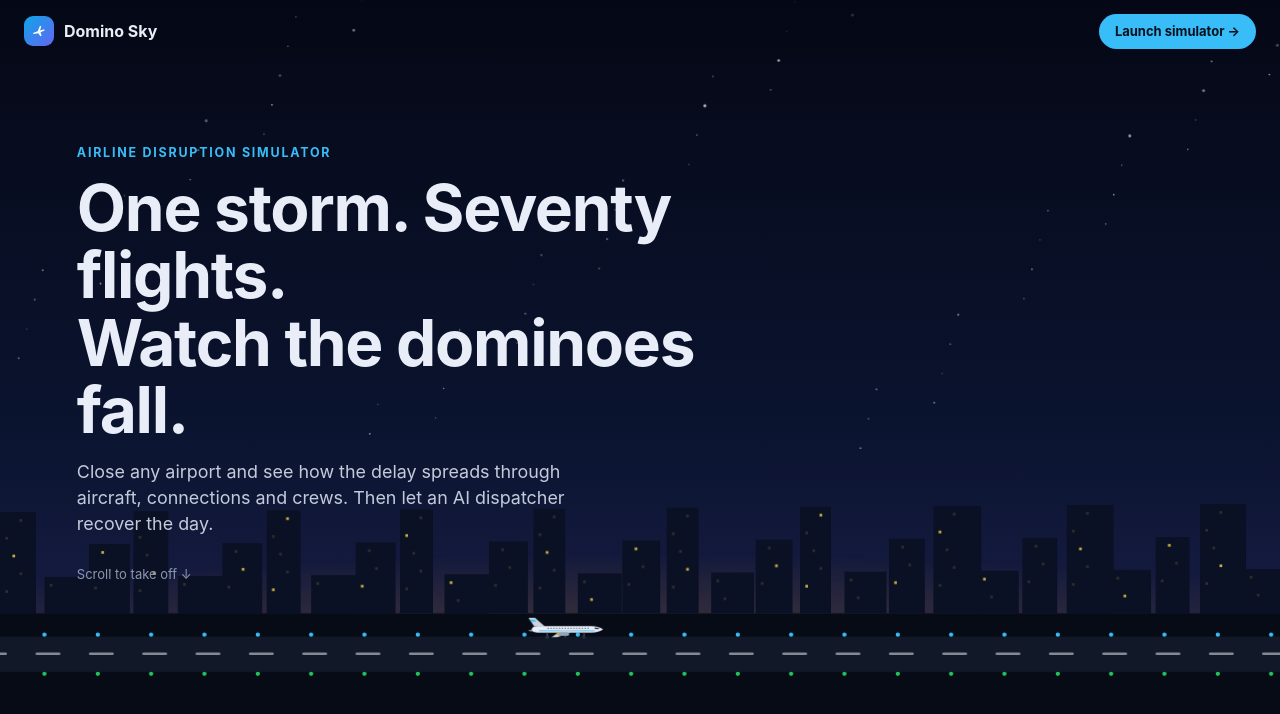
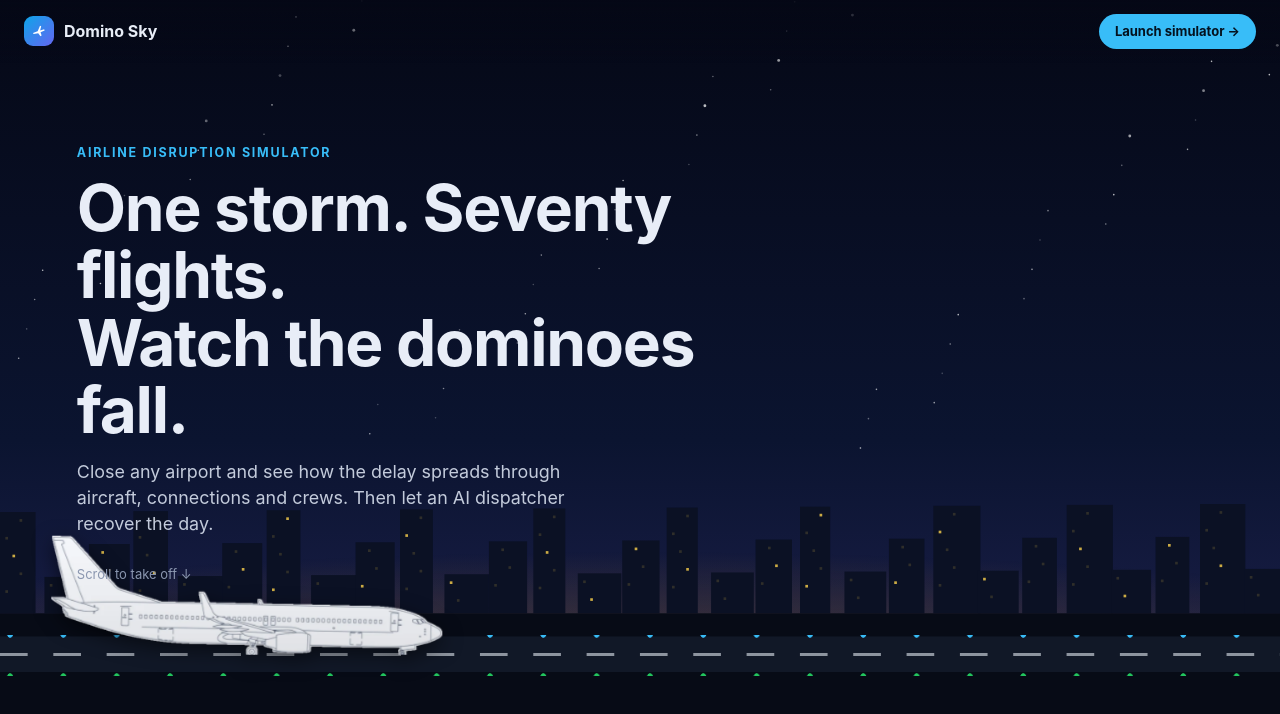
Before and after one commit to signalfern/domino-sky, a React (Vite) app: page / in a window 1280 px wide. Shown: the top 714 px of the page. Built offline with nearby package versions, Linux system fonts and the light colour scheme.

Commit message:
feat: realistic 737 on landing; smooth GPU-layer scroll animation with eased progress
Co-Authored-By: Claude Opus 5.5 <noreply@anthropic.com>

```diff
--- a/src/Landing.tsx
+++ b/src/Landing.tsx
@@ -10,7 +10,7 @@ const easeIn = (t: number) => t * t;
 
 /**
  * Plane pose in the 1600×900 scene for scroll progress p, kept inside the part of the
- * scene that a screen of w×h shows (the SVG uses preserveAspectRatio "slice").
+ * scene that a screen of w×h shows (the scene is scaled to cover the screen, like "slice").
  */
 export function planePose(p: number, w: number, h: number) {
   const k = Math.max(w / 1600, h / 900);
@@ -30,45 +30,19 @@ export function planePose(p: number, w: number, h: number) {
   const y = yGround - climb * (yGround - (y0 + vh * 0.24));
   const rot = -13 * smooth(0.3, 0.44, p) + 4 * smooth(0.8, 1, p);
   const s = s0 * (1 - 0.32 * smooth(0.45, 1, p));
-  return { x, y, rot, s, roll, view: { x0, y0, vw, vh } };
+  return { x, y, rot, s, s0, roll, k, view: { x0, y0, vw, vh } };
 }
 
 /** Opacity of a caption that fades in over [a, a+f] and out over [b-f, b]. */
 const band = (p: number, a: number, b: number, f = 0.05) => Math.min(smooth(a, a + f, p), 1 - smooth(b - f, b, p));
 
 const STARS = Array.from({ length: 70 }, (_, i) => ({ x: (i * 377) % 1600, y: (i * 151) % 520, r: i % 7 === 0 ? 1.6 : 0.9 }));
-const LIGHTS = Array.from({ length: 80 }, (_, i) => i * 60);
 const SKYLINE = Array.from({ length: 34 }, (_, i) => ({ x: i * 50 - 20, w: 34 + ((i * 13) % 20), h: 40 + ((i * 37) % 110) }));
-
-function Plane() {
-  return (
-    <g transform="translate(-100 -30)">
-      {/* vertical tail */}
-      <path d="M28 23 L14 2 L30 2 L54 23 Z" fill="#cbd5e1" />
-      <path d="M17 6 L29 6 L33 11 L21 11 Z" fill="#38bdf8" />
-      {/* horizontal stabiliser */}
-      <path d="M30 29 L12 33 L20 35 L46 31 Z" fill="#94a3b8" />
-      {/* fuselage */}
-      <path d="M22 30 C22 25 28 22 40 22 L168 22 C181 22 191 26 197 30 C191 34 181 38 168 38 L40 38 C28 38 22 35 22 30 Z" fill="#e8edf7" />
-      <path d="M40 33.5 L176 33.5" stroke="#38bdf8" strokeWidth="2" />
-      {/* windows */}
-      {Array.from({ length: 15 }, (_, i) => (
-        <circle key={i} cx={62 + i * 7} cy={27.5} r={1.3} fill="#334155" />
-      ))}
-      <path d="M177 25.5 L188 27.5 L185 29.5 L176 29 Z" fill="#1e293b" />
-      {/* wing + engine */}
-      <path d="M96 32 L70 50 L84 50 L126 33 Z" fill="#cbd5e1" />
-      <rect x="86" y="37" width="28" height="9" rx="4.5" fill="#94a3b8" />
-      <circle className="lp-engine" cx="86" cy="41.5" r="3" fill="#f59e0b" />
-      {/* landing gear */}
-      <g className="lp-gear">
-        <path d="M60 38 L60 47 M150 38 L150 47 M104 46 L104 50" stroke="#64748b" strokeWidth="2" />
-        <circle cx="60" cy="49" r="3" fill="#0f172a" stroke="#64748b" />
-        <circle cx="150" cy="49" r="3" fill="#0f172a" stroke="#64748b" />
-      </g>
-    </g>
-  );
-}
+const CLOUDS = [
+  [6, 14, 1], [32, 4, 0.8], [61, 18, 1.2], [86, 7, 0.9], [18, 38, 1.1], [72, 40, 0.8],
+] as const;
+const PLANE_RATIO = 940 / 286;
+const LIGHT_GAP = 60; // scene units between runway lights
 
 interface Props {
   onLaunch: () => void;
@@ -77,12 +51,12 @@ interface Props {
 
 export default function Landing({ onLaunch, prefetch }: Props) {
   const heroRef = useRef<HTMLElement>(null);
-  const planeRef = useRef<SVGGElement>(null);
-  const groundRef = useRef<SVGGElement>(null);
-  const lightsRef = useRef<SVGGElement>(null);
-  const cloudsRef = useRef<SVGGElement>(null);
-  const trailRef = useRef<SVGPathElement>(null);
-  const starsRef = useRef<SVGGElement>(null);
+  const planeRef = useRef<HTMLDivElement>(null);
+  const trailRef = useRef<HTMLDivElement>(null);
+  const groundRef = useRef<HTMLDivElement>(null);
+  const lightsRef = useRef<HTMLDivElement>(null);
+  const cloudsRef = useRef<HTMLDivElement>(null);
+  const starsRef = useRef<SVGSVGElement>(null);
   const capRefs = useRef<(HTMLDivElement | null)[]>([]);
   const titleRef = useRef<HTMLDivElement>(null);
   const progRef = useRef<HTMLDivElement>(null);
@@ -94,53 +68,96 @@ export default function Landing({ onLaunch, prefetch }: Props) {
   }, [prefetch]);
 
   useEffect(() => {
+    const reduce = window.matchMedia('(prefers-reduced-motion: reduce)').matches;
     let raf = 0;
-    const render = () => {
-      raf = 0;
+    let shown = -1; // smoothed progress
+    let layout = { w: 0, h: 0, k: 1, x0: 0, y0: 0 };
+
+    const target = () => {
       const hero = heroRef.current;
-      if (!hero) return;
-      const total = hero.offsetHeight - window.innerHeight;
-      const p = clamp(-hero.getBoundingClientRect().top / Math.max(total, 1));
+      if (!hero) return 0;
+      return clamp(-hero.getBoundingClientRect().top / Math.max(hero.offsetHeight - window.innerHeight, 1));
+    };
 
-      const { x, y, rot, s, roll } = planePose(p, window.innerWidth, window.innerHeight);
-      planeRef.current?.setAttribute('transform', `translate(${x.toFixed(1)} ${y.toFixed(1)}) rotate(${rot.toFixed(2)}) scale(${s.toFixed(3)})`);
-      planeRef.current?.style.setProperty('--gear', String(1 - smooth(0.46, 0.54, p)));
+    const relayout = () => {
+      const w = window.innerWidth;
+      const h = window.innerHeight;
+      const pose = planePose(0, w, h);
+      layout = { w, h, k: pose.k, x0: pose.view.x0, y0: pose.view.y0 };
+      const plane = planeRef.current;
+      if (plane) {
+        const pw = 200 * pose.s0 * pose.k;
+        plane.style.width = `${pw}px`;
+        plane.style.height = `${pw / PLANE_RATIO}px`;
+      }
+      const lights = lightsRef.current;
+      if (lights) {
+        lights.style.top = `${(714 - layout.y0) * layout.k}px`;
+        lights.style.height = `${46 * layout.k}px`;
+        lights.style.setProperty('--gap', `${LIGHT_GAP * layout.k}px`);
+      }
+    };
 
-      groundRef.current?.setAttribute('transform', `translate(0 ${(smooth(0.38, 1, p) * 420).toFixed(1)})`);
-      lightsRef.current?.setAttribute('transform', `translate(${(-(roll * 2200) - clamp((p - 0.4) / 0.6) * 600).toFixed(1)} 0)`);
-      starsRef.current?.setAttribute('transform', `translate(0 ${(p * 60).toFixed(1)})`);
+    const draw = (p: number) => {
+      const { k, x0, y0 } = layout;
+      const pose = planePose(p, layout.w, layout.h);
+      const px = (pose.x - x0) * k;
+      const py = (pose.y - y0) * k;
+      const plane = planeRef.current;
+      if (plane) {
+        plane.style.transform = `translate3d(${(px - plane.offsetWidth / 2).toFixed(1)}px, ${(py - plane.offsetHeight / 2).toFixed(1)}px, 0) rotate(${pose.rot.toFixed(2)}deg) scale(${(pose.s / pose.s0).toFixed(4)})`;
+      }
+      if (trailRef.current) trailRef.current.style.opacity = (smooth(0.5, 0.7, p) * 0.8).toFixed(3);
+      if (groundRef.current) groundRef.current.style.transform = `translate3d(0, ${(smooth(0.38, 1, p) * 420 * k).toFixed(1)}px, 0)`;
+      if (lightsRef.current) {
+        const run = (pose.roll * 2200 + clamp((p - 0.4) / 0.6) * 600) * k;
+        lightsRef.current.style.transform = `translate3d(${(-(run % (LIGHT_GAP * k))).toFixed(1)}px, 0, 0)`;
+      }
+      if (starsRef.current) starsRef.current.style.transform = `translate3d(0, ${(p * 60 * k).toFixed(1)}px, 0)`;
       if (cloudsRef.current) {
-        cloudsRef.current.setAttribute('transform', `translate(${(-p * 200).toFixed(1)} ${(560 - smooth(0.45, 1, p) * 520).toFixed(1)})`);
-        cloudsRef.current.style.opacity = String(smooth(0.42, 0.62, p));
-      }
-      if (trailRef.current) {
-        trailRef.current.style.opacity = String(smooth(0.5, 0.7, p) * 0.7);
-        trailRef.current.setAttribute('d', `M${(x - 95 * s).toFixed(1)} ${(y + 10).toFixed(1)} Q ${(x - 500).toFixed(1)} ${(y + 160).toFixed(1)} ${(x - 900).toFixed(1)} ${(y + 260).toFixed(1)}`);
+        cloudsRef.current.style.transform = `translate3d(${(-p * 200 * k).toFixed(1)}px, ${((560 - smooth(0.45, 1, p) * 520) * k).toFixed(1)}px, 0)`;
+        cloudsRef.current.style.opacity = smooth(0.42, 0.62, p).toFixed(3);
       }
       if (titleRef.current) {
-        const o = 1 - smooth(0.02, 0.1, p);
-        titleRef.current.style.opacity = String(o);
-        titleRef.current.style.transform = `translateY(${(-p * 120).toFixed(1)}px)`;
+        titleRef.current.style.opacity = (1 - smooth(0.02, 0.1, p)).toFixed(3);
+        titleRef.current.style.transform = `translate3d(0, ${(-p * 120).toFixed(1)}px, 0)`;
       }
       const bands: [number, number][] = [[0.1, 0.36], [0.38, 0.66], [0.68, 2]];
       capRefs.current.forEach((el, i) => {
         if (!el) return;
         const o = band(p, bands[i][0], bands[i][1]);
-        el.style.opacity = String(o);
-        el.style.transform = `translateY(${((1 - o) * 24).toFixed(1)}px)`;
-        el.style.pointerEvents = o > 0.5 ? 'auto' : 'none';
+        el.style.opacity = o.toFixed(3);
+        el.style.transform = `translate3d(0, ${((1 - o) * 24).toFixed(1)}px, 0)`;
+        el.style.visibility = o < 0.01 ? 'hidden' : 'visible';
       });
       if (progRef.current) progRef.current.style.transform = `scaleX(${p.toFixed(4)})`;
+      void y0;
     };
-    const onScroll = () => {
-      if (!raf) raf = requestAnimationFrame(render);
+
+    // Ease the shown progress toward the scroll position every frame: smooth even with stepped mouse wheels.
+    const tick = () => {
+      raf = 0;
+      const t = target();
+      shown = shown < 0 || reduce ? t : shown + (t - shown) * 0.16;
+      if (Math.abs(t - shown) < 0.0004) shown = t;
+      draw(shown);
+      if (shown !== t) raf = requestAnimationFrame(tick);
     };
-    render();
-    window.addEventListener('scroll', onScroll, { passive: true });
-    window.addEventListener('resize', onScroll);
+    const kick = () => {
+      if (!raf) raf = requestAnimationFrame(tick);
+    };
+    const onResize = () => {
+      relayout();
+      kick();
+    };
+
+    relayout();
+    tick();
+    window.addEventListener('scroll', kick, { passive: true });
+    window.addEventListener('resize', onResize);
     return () => {
-      window.removeEventListener('scroll', onScroll);
-      window.removeEventListener('resize', onScroll);
+      window.removeEventListener('scroll', kick);
+      window.removeEventListener('resize', onResize);
       cancelAnimationFrame(raf);
     };
   }, []);
@@ -167,32 +184,21 @@ export default function Landing({ onLaunch, prefetch }: Props) {
 
       <section className="lp-hero" ref={heroRef} aria-label="Take-off story">
         <div className="lp-sticky">
-          <svg className="lp-scene" viewBox="0 0 1600 900" preserveAspectRatio="xMidYMid slice" aria-hidden="true">
-            <defs>
-              <linearGradient id="lp-sky" x1="0" y1="0" x2="0" y2="1">
-                <stop offset="0" stopColor="#050816" />
-                <stop offset="0.55" stopColor="#0b1430" />
-                <stop offset="0.85" stopColor="#1b1f4a" />
-                <stop offset="1" stopColor="#3a1f4f" />
-              </linearGradient>
-              <radialGradient id="lp-glow" cx="0.5" cy="1" r="0.7">
-                <stop offset="0" stopColor="#f59e0b" stopOpacity="0.25" />
-                <stop offset="1" stopColor="#f59e0b" stopOpacity="0" />
-              </radialGradient>
-              <linearGradient id="lp-trail" x1="1" y1="0" x2="0" y2="0">
-                <stop offset="0" stopColor="#fff" stopOpacity="0.9" />
-                <stop offset="1" stopColor="#fff" stopOpacity="0" />
-              </linearGradient>
-            </defs>
-            <rect width="1600" height="900" fill="url(#lp-sky)" />
-            <g ref={starsRef}>
-              {STARS.map((s, i) => (
-                <circle key={i} cx={s.x} cy={s.y} r={s.r} fill="#fff" opacity={0.25 + (i % 5) * 0.12} />
-              ))}
-            </g>
-            <path ref={trailRef} fill="none" stroke="url(#lp-trail)" strokeWidth="3" strokeLinecap="round" style={{ opacity: 0 }} />
+          <div className="lp-sky" aria-hidden="true" />
+          <svg className="lp-layer" ref={starsRef} viewBox="0 0 1600 900" preserveAspectRatio="xMidYMid slice" aria-hidden="true">
+            {STARS.map((s, i) => (
+              <circle key={i} cx={s.x} cy={s.y} r={s.r} fill="#fff" opacity={0.25 + (i % 5) * 0.12} />
+            ))}
+          </svg>
 
-            <g ref={groundRef}>
+          <div className="lp-layer" ref={groundRef} aria-hidden="true">
+            <svg className="lp-fill" viewBox="0 0 1600 900" preserveAspectRatio="xMidYMid slice">
+              <defs>
+                <radialGradient id="lp-glow" cx="0.5" cy="1" r="0.7">
+                  <stop offset="0" stopColor="#f59e0b" stopOpacity="0.25" />
+                  <stop offset="1" stopColor="#f59e0b" stopOpacity="0" />
+                </radialGradient>
+              </defs>
               <rect x="0" y="560" width="1600" height="200" fill="url(#lp-glow)" />
               {SKYLINE.map((b, i) => (
                 <g key={i}>
@@ -202,33 +208,22 @@ export default function Landing({ onLaunch, prefetch }: Props) {
                   ))}
                 </g>
               ))}
-              <rect x="0" y="690" width="1600" height="210" fill="#070b16" />
+              <rect x="0" y="690" width="1600" height="900" fill="#070b16" />
               <rect x="0" y="716" width="1600" height="40" fill="#111827" />
-              <g ref={lightsRef}>
-                {LIGHTS.map((x) => (
-                  <g key={x}>
-                    <rect x={x} y="734" width="28" height="3" rx="1.5" fill="#e2e8f0" opacity="0.55" />
-                    <circle cx={x + 10} cy="714" r="2.4" fill="#38bdf8" />
-                    <circle cx={x + 10} cy="758" r="2.4" fill="#22c55e" />
-                  </g>
-                ))}
-              </g>
-            </g>
+            </svg>
+            <div className="lp-lights" ref={lightsRef} />
+          </div>
 
-            <g ref={cloudsRef} style={{ opacity: 0 }}>
-              {[[100, 120, 1], [520, 40, 0.8], [980, 160, 1.2], [1380, 60, 0.9], [300, 330, 1.1], [1150, 360, 0.8]].map(([cx, cy, k], i) => (
-                <g key={i} transform={`translate(${cx} ${cy}) scale(${k})`} opacity={0.5 + (i % 3) * 0.15}>
-                  <ellipse cx="0" cy="0" rx="140" ry="34" fill="#1e2a4a" />
-                  <ellipse cx="-50" cy="-18" rx="70" ry="30" fill="#24335a" />
-                  <ellipse cx="40" cy="-24" rx="80" ry="36" fill="#2a3b66" />
-                </g>
-              ))}
-            </g>
+          <div className="lp-layer lp-clouds" ref={cloudsRef} aria-hidden="true">
+            {CLOUDS.map(([x, y, s], i) => (
+              <div key={i} className="lp-cloud" style={{ left: `${x}%`, top: `${y}%`, transform: `scale(${s})`, opacity: 0.55 + (i % 3) * 0.15 }} />
+            ))}
+          </div>
 
-            <g ref={planeRef}>
-              <Plane />
-            </g>
-          </svg>
+          <div className="lp-plane" ref={planeRef} aria-hidden="true">
+            <div className="lp-trail" ref={trailRef} />
+            <img src="/plane-737.webp" alt="" width={940} height={286} decoding="async" fetchPriority="high" />
+          </div>
 
           <div className="lp-copy">
             <div className="lp-title" ref={titleRef}>
@@ -293,7 +288,7 @@ export default function Landing({ onLaunch, prefetch }: Props) {
         <a className="lp-btn big" href="/simulate" onClick={launch} onMouseEnter={() => void prefetch()}>
           Launch the simulator →
         </a>
-        <p className="lp-foot">Built for Prompt Wars · React, TypeScript, Gemini, Vercel</p>
+        <p className="lp-foot">Built for Prompt Wars · React, TypeScript, Gemini, Vercel · Aircraft drawing: Julien Scavini, Wikimedia Commons, CC BY-SA 3.0</p>
       </section>
     </div>
   );
--- a/src/landing.css
+++ b/src/landing.css
@@ -12,11 +12,21 @@
 .lp-btn.big { padding: 16px 30px; font-size: 17px; }
 
 .lp-hero { height: 340vh; position: relative; }
-.lp-sticky { position: sticky; top: 0; height: 100vh; overflow: hidden; }
-.lp-scene { position: absolute; inset: 0; width: 100%; height: 100%; display: block; }
-.lp-scene g { will-change: transform; }
-.lp-gear { opacity: var(--gear, 1); }
-.lp-engine { animation: lp-flicker .25s infinite alternate; }
+.lp-sticky { position: sticky; top: 0; height: 100vh; overflow: hidden; contain: layout paint; }
+.lp-sky { position: absolute; inset: 0; background: linear-gradient(#050816 0%, #0b1430 55%, #1b1f4a 85%, #3a1f4f 100%); }
+.lp-layer { position: absolute; inset: 0; width: 100%; height: 100%; will-change: transform; pointer-events: none; }
+.lp-fill { position: absolute; inset: 0; width: 100%; height: 100%; display: block; }
+.lp-lights { position: absolute; left: 0; width: calc(100% + 120px); --gap: 60px;
+  background:
+    radial-gradient(circle at 10px 0, #38bdf8 0 2.4px, transparent 3px) 0 0 / var(--gap) 6px repeat-x,
+    linear-gradient(90deg, #e2e8f099 0 28px, transparent 28px) 0 calc(50% - 1px) / var(--gap) 3px repeat-x,
+    radial-gradient(circle at 10px 100%, #22c55e 0 2.4px, transparent 3px) 0 100% / var(--gap) 6px repeat-x;
+  will-change: transform; }
+.lp-clouds { opacity: 0; }
+.lp-cloud { position: absolute; width: 300px; height: 80px; border-radius: 50%; background: radial-gradient(ellipse at 50% 60%, #2a3b66 0%, #1e2a4acc 45%, transparent 70%); transform-origin: left top; }
+.lp-plane { position: absolute; left: 0; top: 0; will-change: transform; transform-origin: 50% 50%; }
+.lp-plane img { width: 100%; height: 100%; display: block; filter: drop-shadow(0 6px 10px #0008); user-select: none; -webkit-user-drag: none; }
+.lp-trail { position: absolute; right: 96%; top: 46%; width: 70vw; height: 3px; border-radius: 2px; background: linear-gradient(270deg, #ffffffcc, #ffffff00); opacity: 0; }
 @keyframes lp-flicker { from { opacity: .5; } to { opacity: 1; } }
 
 .lp-copy { position: absolute; inset: 0; pointer-events: none; }
@@ -27,7 +37,7 @@
 .lp-scroll { margin-top: 28px; font-size: 13px; color: var(--muted); animation: lp-bob 1.6s ease-in-out infinite; }
 @keyframes lp-bob { 50% { transform: translateY(5px); } }
 
-.lp-cap { position: absolute; left: 6vw; top: 16vh; max-width: 520px; opacity: 0; background: #070b18b3; border: 1px solid #ffffff14; border-radius: 18px; padding: 22px 24px; backdrop-filter: blur(6px); }
+.lp-cap { position: absolute; left: 6vw; top: 16vh; max-width: 520px; opacity: 0; background: #070b18e0; border: 1px solid #ffffff14; will-change: opacity, transform; border-radius: 18px; padding: 22px 24px; }
 .lp-cap h2 { margin: 10px 0 8px; font-size: clamp(22px, 2.6vw, 34px); line-height: 1.15; }
 .lp-cap p { margin: 0 0 4px; color: #c3cbdb; font-size: 15.5px; }
 .lp-cap .lp-btn { margin-top: 16px; }
@@ -55,5 +65,5 @@
   .lp-section { padding: 64px 20px; }
 }
 @media (prefers-reduced-motion: reduce) {
-  .lp-engine, .lp-scroll { animation: none; }
+  .lp-scroll { animation: none; }
 }
```
Also changed, not shown: public/plane-737.webp (added), 10 other files (tests, documents, lock files or other folders).
